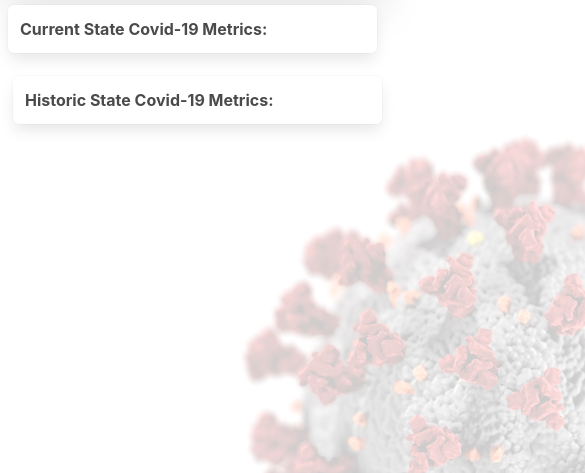
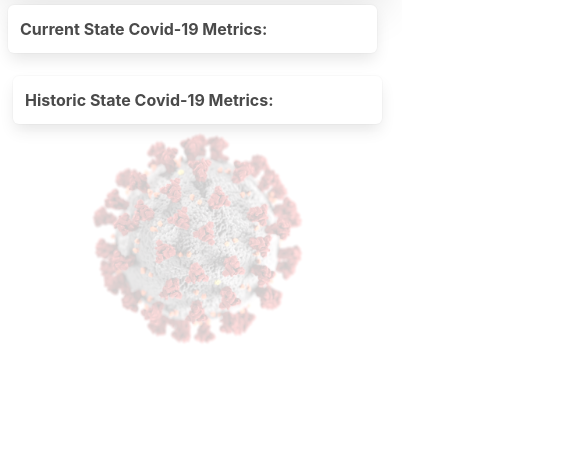
Before and after one commit to UWCode-Group-5/COVID-Tracker, a plain HTML site: page index.html in a window 390 px wide. Shown: the part 623-1096 px from the top of the page, 585 px wide, since content can reach past the window. After the commit the page ends 980 px from the top, so only its background shows below. Drawn offline with nearby package versions, Linux system fonts and the light colour scheme.

Commit message:
html and css

```diff
--- a/assets/css/style.css
+++ b/assets/css/style.css
@@ -2,15 +2,15 @@ img {
   /* display: flex; */
   /* Set rules to fill background */
   min-height: 100%;
-  min-width: 1024px;
+  /* min-width: 1024px; */
 
   /* Set up proportionate scaling */
-  width: 100%;
+  min-width: 100%;
   height: auto;
   overflow: hidden;
   opacity: 0.2;
   /* Set up positioning */
-  /* position: absolute; */
+  position: relative;
   top: 0;
   left: 0;
 }
--- a/index.html
+++ b/index.html
@@ -58,7 +58,7 @@
       </div>
     </div>
     </div>
-    <img src="./assets/images/cdc-k0KRNtqcjfw-unsplash.jpg" alt="image of the virus">
+    <img class="is-flex-mobile is-inline" src="./assets/images/cdc-k0KRNtqcjfw-unsplash.jpg" alt="image of the virus">
     <footer></footer>
     <script src="https://code.jquery.com/jquery-3.4.1.min.js"></script>
     <script src="assets/js/script.js"></script>
```
